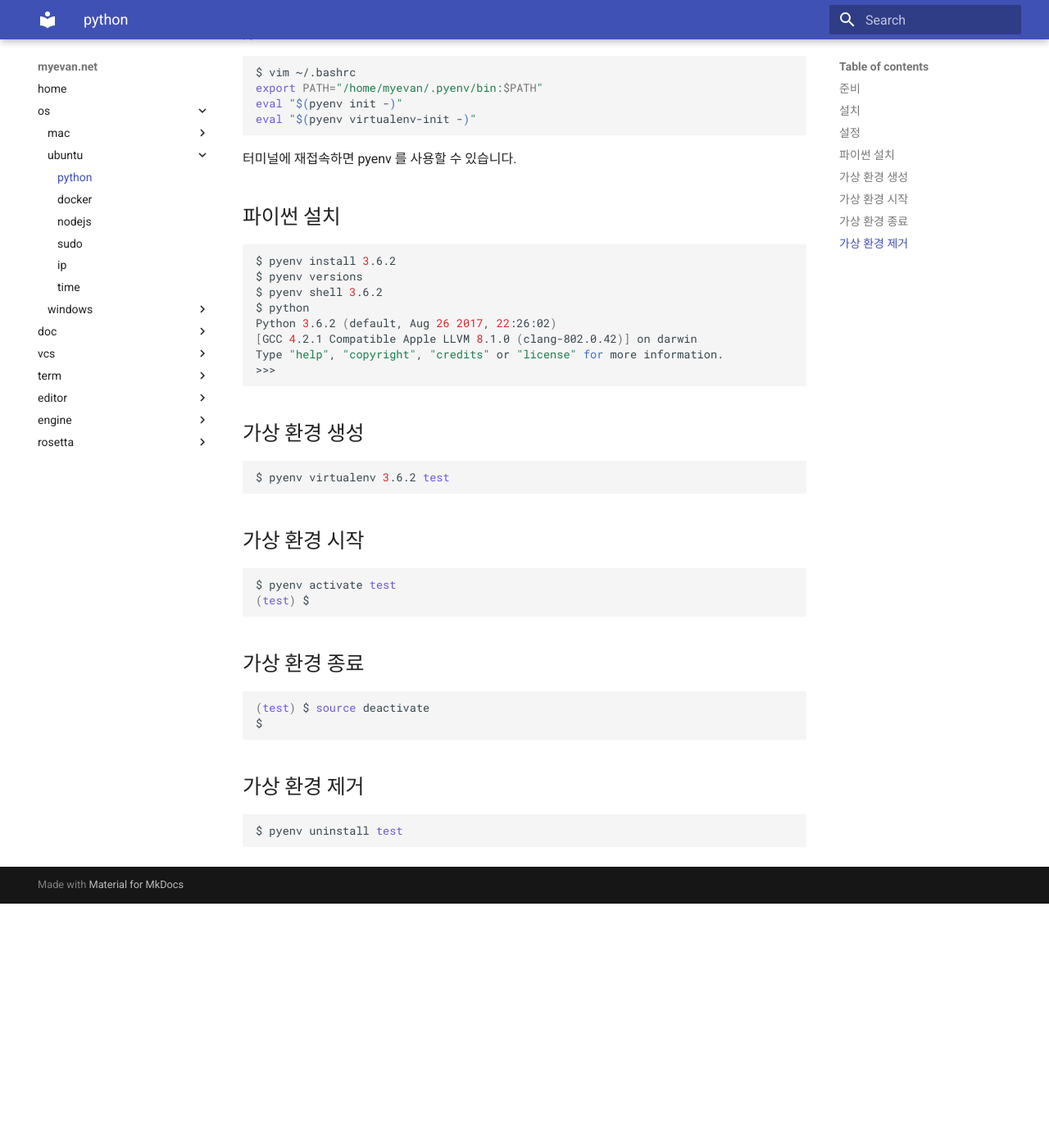
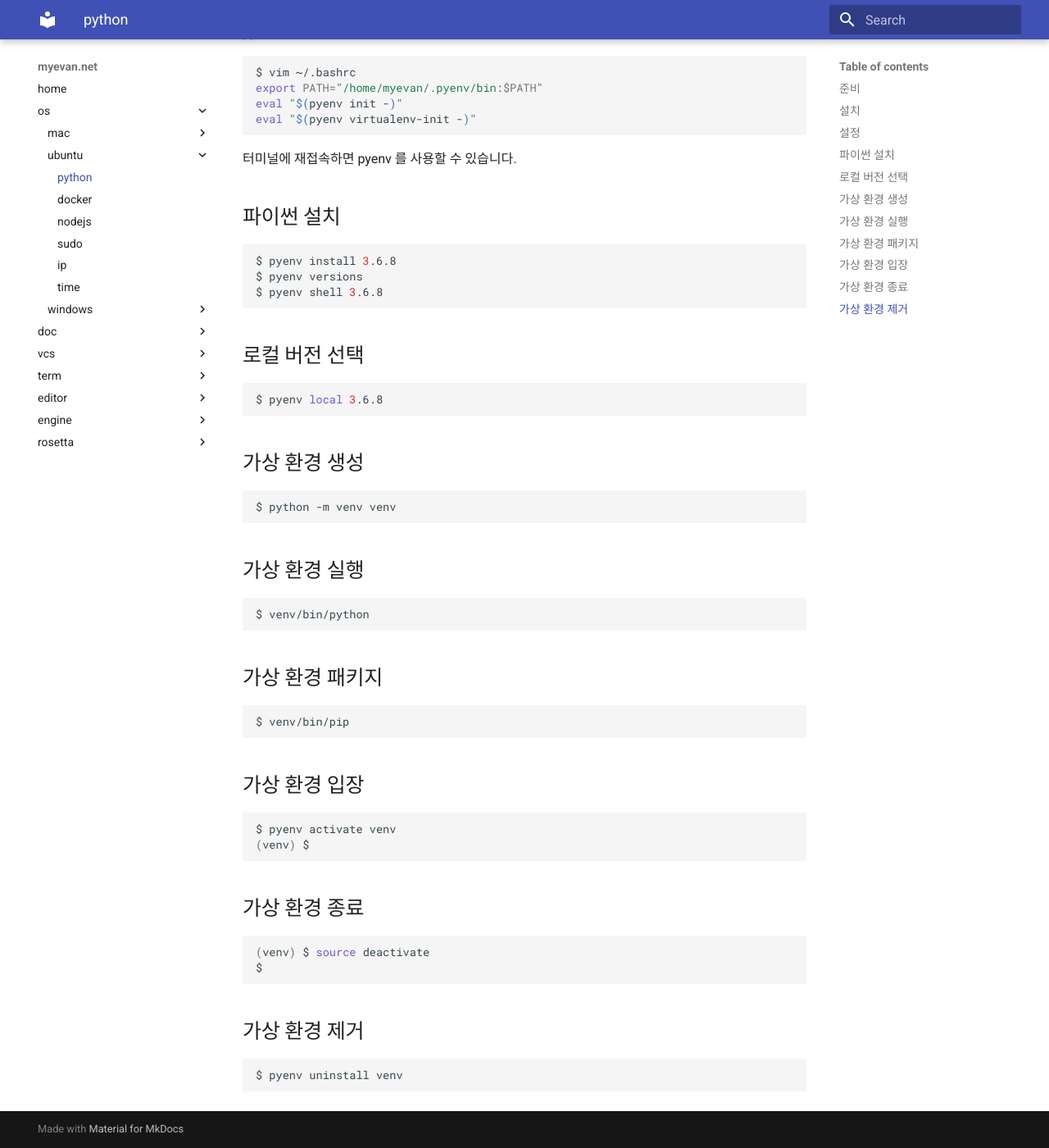
Before and after one commit to myevan/myevan-home, an MkDocs documentation site: the page built from docs/ubuntu_python_pyenv.md, in a window 1280 px wide and 1400 px high, scrolled down 712 px. Shown: the whole window at 82% size. Built offline with MkDocs 1.6.1 and Material for MkDocs 9.7.7, drawn with Linux system fonts in a browser that asks for light colours; before the commit the page ends 1814 px from its top, so only the background shows below that.

Commit message:
우분투 파이썬 환경 내용 최신화

````diff
--- a/docs/ubuntu_python_pyenv.md
+++ b/docs/ubuntu_python_pyenv.md
@@ -38,38 +38,51 @@ eval "$(pyenv virtualenv-init -)"
 ## 파이썬 설치
 
 ```bash
-$ pyenv install 3.6.2
+$ pyenv install 3.6.8
 $ pyenv versions
-$ pyenv shell 3.6.2
-$ python
-Python 3.6.2 (default, Aug 26 2017, 22:26:02)
-[GCC 4.2.1 Compatible Apple LLVM 8.1.0 (clang-802.0.42)] on darwin
-Type "help", "copyright", "credits" or "license" for more information.
->>>
+$ pyenv shell 3.6.8
+```
+
+## 로컬 버전 선택
+
+```bash
+$ pyenv local 3.6.8
 ```
 
 ## 가상 환경 생성
 
 ```bash
-$ pyenv virtualenv 3.6.2 test
+$ python -m venv venv
 ```
 
-## 가상 환경 시작
+## 가상 환경 실행
 
 ```bash
-$ pyenv activate test
-(test) $
+$ venv/bin/python
+```
+
+## 가상 환경 패키지
+
+```bash
+$ venv/bin/pip
+```
+
+## 가상 환경 입장
+
+```bash
+$ pyenv activate venv
+(venv) $
 ```
 
 ## 가상 환경 종료
 
 ```bash
-(test) $ source deactivate
+(venv) $ source deactivate
 $
 ```
 
 ## 가상 환경 제거
 
 ```bash
-$ pyenv uninstall test
+$ pyenv uninstall venv
 ```
````
